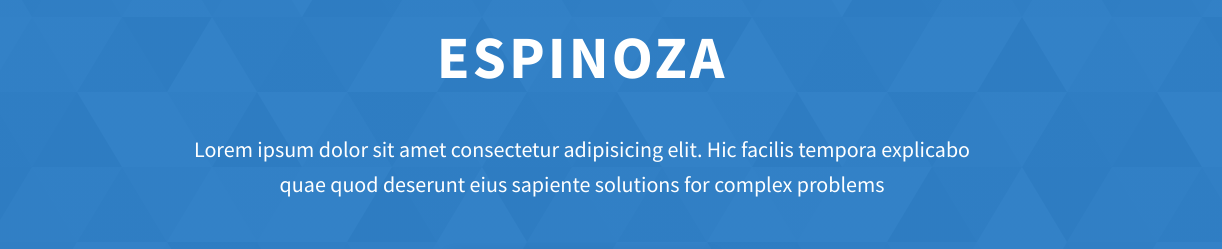
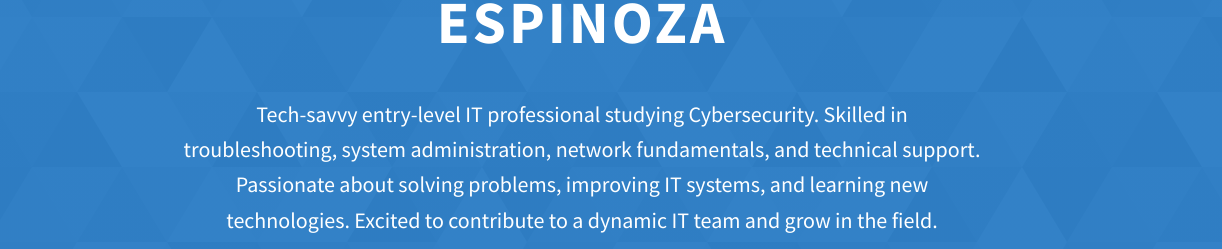
Before and after one commit to j-espinoza-2025/portfolio, a website: page index.html in a window 1280 px wide. Shown: the part 283-532 px from the top of the page, 58-1280 px from the left. Drawn offline with Linux system fonts and the light colour scheme.

Commit message:
Update portfolio with Joyce Espinoza details and new professional description

```diff
--- a/index.html
+++ b/index.html
@@ -87,9 +87,7 @@
         <h1 class="heading-primary">Hey, My name is Joyce Espinoza</h1>
         <div class="home-hero__info">
           <p class="text-primary">
-            Lorem ipsum dolor sit amet consectetur adipisicing elit. Hic facilis
-            tempora explicabo quae quod deserunt eius sapiente solutions for
-            complex problems
+            Tech-savvy entry-level IT professional studying Cybersecurity. Skilled in troubleshooting, system administration, network fundamentals, and technical support. Passionate about solving problems, improving IT systems, and learning new technologies. Excited to contribute to a dynamic IT team and grow in the field.
           </p>
         </div>
         <div class="home-hero__cta">
```
